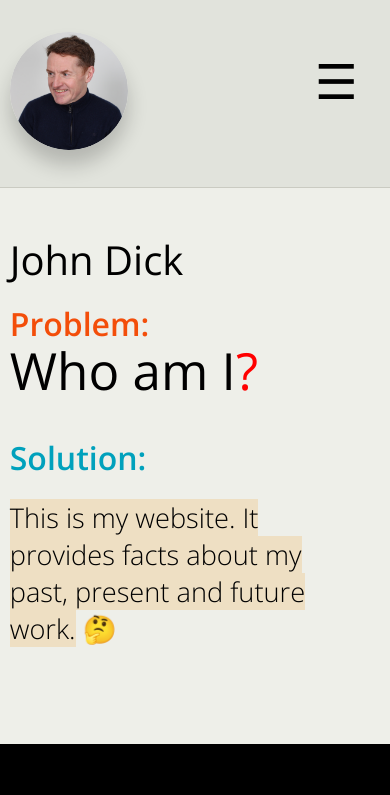
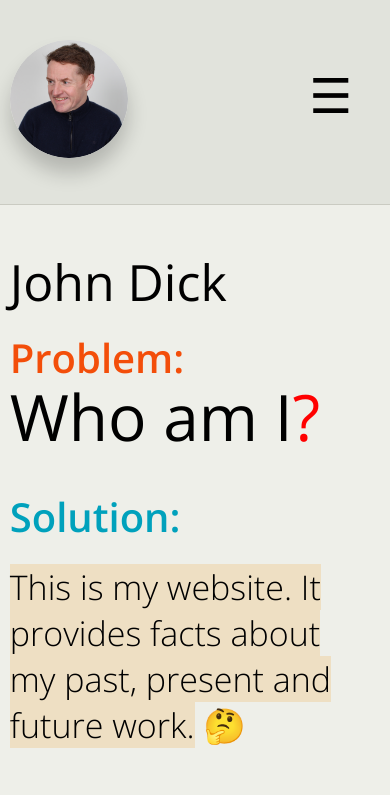
Before and after one commit to johndck/johndick-me-react-build, a React (Vite) app: page / in a window 390 px wide. Shown: the top 795 px of the page. Built offline with nearby package versions, Linux system fonts and the light colour scheme.

Commit message:
updated hero section responsive

```diff
--- a/src/index.css
+++ b/src/index.css
@@ -82,6 +82,7 @@ body {
   margin: 0;
   padding: 0;
   font-family: "Open Sans", sans-serif;
+  font-size: 20px;
   background-color: var(--background-color);
   /* display: flex;
   place-items: center;*/
@@ -212,8 +213,8 @@ ul li {
 /* here is the hero section styling */
 
 .hero {
-  min-height: 450px;
-  height: 65vh;
+  min-height: 500px;
+  height: 80vh;
 }
 
 .hero h1 {
@@ -746,7 +747,8 @@ ul li {
 
 @media (max-width: 600px) {
   .hero {
-    height: 60vh;
+    height: 80vh;
+    min-height: 550px;
   }
 
   .hero h1 {
@@ -811,6 +813,6 @@ ul li {
 
 @media screen and (max-width: 920px) and (orientation: landscape) {
   .hero {
-    height: 500px;
+    height: 700px;
   }
 }
```
